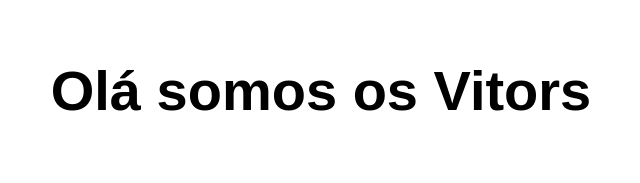
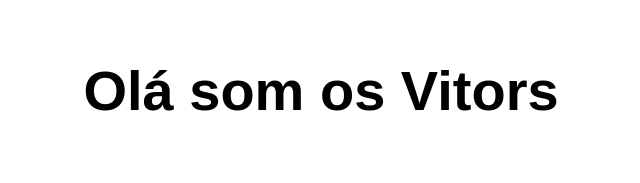
Before and after one commit to vitorrafaelmiranda/my-first-static-web-app, a website: page src/index.html in a window 1280 px wide. Shown: the whole page, without its empty margins (319-959 px from the left). Drawn offline with Linux system fonts and the light colour scheme.

Commit message:
alteracao

```diff
--- a/src/index.html
+++ b/src/index.html
@@ -10,7 +10,7 @@
 
 <body>
   <main>
-    <h1>Olá somos os Vitors</h1>
+    <h1>Olá som os Vitors</h1>
   </main>
 </body>
 
```
